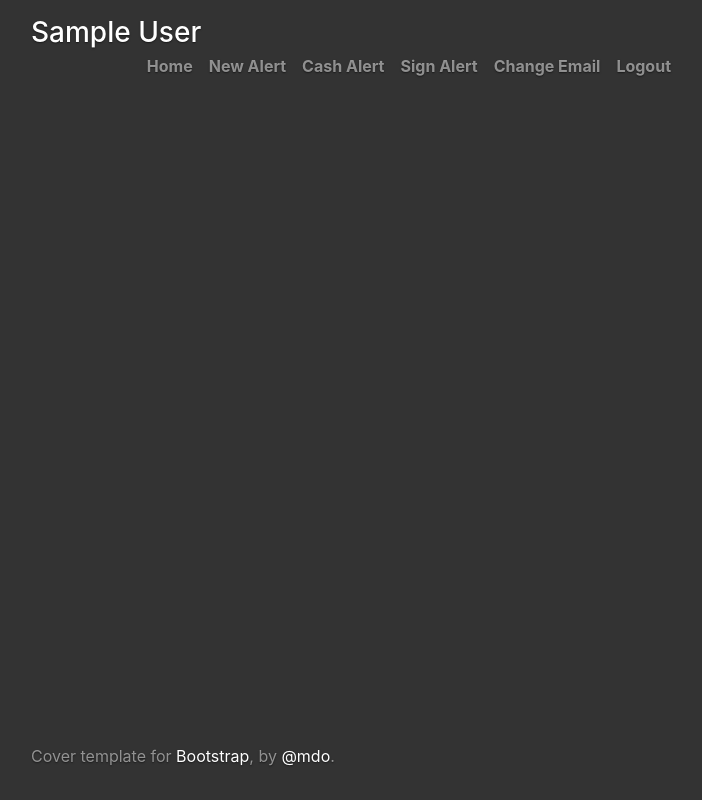
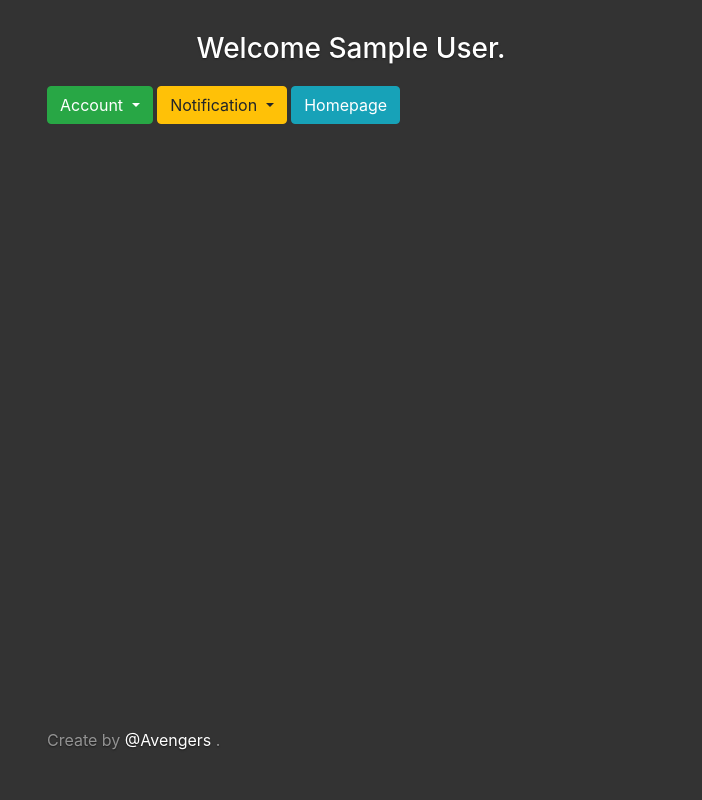
Before and after one commit to Alanspants/4920Avenger, a Flask app: page /sign_alert in a window 1280 px wide. Shown: the whole page, without its empty margins (289-991 px from the left). Run offline with Flask 2, Linux system fonts and the light colour scheme; the visitor is signed in with stand-in values (Sample User, id 1); data that the repository does not hold is empty; some libraries are stand-ins or nearby versions.

Commit message:
finished button function

```diff
--- /dev/null
+++ b/static/css/style-custom.css
@@ -0,0 +1,19 @@
+.btn-update{
+float:right;
+}
+
+.alert-card{
+margin-bottom: 20px;
+}
+
+.title{
+margin-bottom: 20px;
+}
+
+.table{
+margin-top: 20px;
+}
+
+.btn-home a{
+text-decoration: none;
+}
--- a/templates/base.html
+++ b/templates/base.html
@@ -30,34 +30,79 @@
         }
       }
 
+
+
+
+
+
+
+
+
     </style>
     <!-- Custom styles for this template -->
     <link href="cover.css" rel="stylesheet">
 </head>
 <body class="text">
 <div class="cover-container d-flex w-100 h-100 p-3 mx-auto flex-column">
+    <div class="cover-container d-flex w-100 h-100 p-3 mx-auto flex-column">
         <header class="masthead mb-auto">
             <div class="inner">
                 {% if session['email'] %}
-            <h3 class="masthead-brand">{{session['name']}}</h3>
+                <center><h3 class="title">Welcome {{session['name']}}.</h3></center>
                 {% endif %}
                 {% if not session['email'] %}
-            <h3 class="masthead-brand">Welcome</h3>
+                <center><h3 class="title">Welcome tourist.</h3></center>
                 {% endif %}
-            <nav class="nav nav-masthead justify-content-center">
+                <!--                <nav class="nav nav-masthead justify-content-center">-->
+                <!--                    {% if not session['email'] %}-->
+                <!--                    <a class="nav-link active" href="/register">Register</a>-->
+                <!--                    <a class="nav-link" href="/login">Login</a>-->
+                <!--                    {% endif %}-->
+                <!--                    {% if session['email'] %}-->
+                <!--                    <a class="nav-link" href="/">Home</a>-->
+                <!--                    <a class="nav-link" href="/new_alert">New Alert</a>-->
+                <!--                    <a class="nav-link" href="/cash_alert">Cash Alert</a>-->
+                <!--                    <a class="nav-link" href="/sign_alert">Sign Alert</a>-->
+                <!--                    <a class="nav-link" href="/change_email">Change Email</a>-->
+                <!--                    <a class="nav-link" href="/logout">Logout</a>-->
+                <!--                    {% endif %}-->
+                <!--                </nav>-->
+                <div class="btn-group">
+                    <button type="button" class="btn btn-success dropdown-toggle" data-toggle="dropdown"
+                            aria-haspopup="true" aria-expanded="false">
+                        Account
+                    </button>
+                    <div class="dropdown-menu">
+                        {% if session['email'] %}
+                        <a class="dropdown-item" href="#">{{session['email']}}</a>
+                        <div class="dropdown-divider"></div>
+                        <a class="dropdown-item" href="/change_email">Change Email</a>
+                        <a class="dropdown-item" href="/logout">Logout</a>
+                        {% endif %}
                         {% if not session['email'] %}
-                <a class="nav-link active" href="/register">Register</a>
-                <a class="nav-link" href="/login">Login</a>
+                        <a class="dropdown-item" href="/register">Register</a>
+                        <a class="dropdown-item" href="/login">Login</a>
                         {% endif %}
+                    </div>
+                </div>
                 {% if session['email'] %}
-                <a class="nav-link" href="/">Home</a>
-                <a class="nav-link" href="/new_alert">New Alert</a>
-                <a class="nav-link" href="/cash_alert">Cash Alert</a>
-                <a class="nav-link" href="/sign_alert">Sign Alert</a>
-                <a class="nav-link" href="/change_email">Change Email</a>
-                <a class="nav-link" href="/logout">Logout</a>
+                <div class="btn-group">
+                    <button type="button" class="btn btn-warning dropdown-toggle" data-toggle="dropdown"
+                            aria-haspopup="true" aria-expanded="false">
+                        Notification
+                    </button>
+                    <div class="dropdown-menu">
+                        <a class="dropdown-item" href="/new_alert">New Notification</a>
+                        <div class="dropdown-divider"></div>
+                        <a class="dropdown-item" href="/cash_alert">Cash rate</a>
+                        <a class="dropdown-item" href="/sign_alert">Sign rate</a>
+                    </div>
+
+                </div>
+                <div class="btn-group">
+                    <button type="button" class="btn btn-info btn-home"><a herf="/">Homepage</a></button>
+                </div>
                 {% endif %}
-            </nav>
             </div>
         </header>
 
@@ -75,10 +120,11 @@
 
         <footer class="mastfoot mt-auto">
             <div class="inner">
-            <p>Cover template for <a href="https://getbootstrap.com/">Bootstrap</a>, by <a
-                    href="https://twitter.com/mdo">@mdo</a>.</p>
+                <p>Create by <a
+                        href="">@Avengers </a>.</p>
             </div>
         </footer>
     </div>
+</div>
 </body>
 </html>
--- a/templates/html_reference.html
+++ b/templates/html_reference.html
@@ -10,3 +10,4 @@
         integrity="sha384-JjSmVgyd0p3pXB1rRibZUAYoIIy6OrQ6VrjIEaFf/nJGzIxFDsf4x0xIM+B07jRM"
         crossorigin="anonymous"></script>
 <link rel="stylesheet" href="{{url_for('static',filename='css/style.css')}}">
+<link rel="stylesheet" href="{{url_for('static',filename='css/style-custom.css')}}">
--- a/templates/sign_alert.html
+++ b/templates/sign_alert.html
@@ -2,7 +2,7 @@
 {% block content %}
 <div class="row">
     {% for sign_data in sign_data%}
-    <div class="col-sm-6">
+    <div class="col-sm-6 alert-card">
         <div class="card">
             <div class="card-body" style="background-color:#721c24">
                 <form action="/update_alert" , method="post">
@@ -10,21 +10,21 @@
                     <input type="hidden" name="currency" value="{{sign_data.currency}}">
                     <input type="hidden" name="rate_exchange" value="sign">
                     <div class="form-group row">
-                        <label for="bank_buy" class="col-sm-5 col-form-label">Bank Buy: </label>
-                        <div class="col-sm-7">
+                        <label for="bank_buy" class="col-sm-6 col-form-label">Bank Buy: </label>
+                        <div class="col-sm-6">
                             <input type="tel" class="form-control" id="bank_buy" name="bank_buy" required="required"
                                    pattern="\d+\.?\d*" placeholder="{{sign_data.price[0]}}">
                         </div>
                     </div>
 
                     <div class="form-group row">
-                        <label for="bank_sale" class="col-sm-5 col-form-label">Bank Sale: </label>
-                        <div class="col-sm-7">
+                        <label for="bank_sale" class="col-sm-6 col-form-label">Bank Sale: </label>
+                        <div class="col-sm-6">
                             <input type="tel" class="form-control" id="bank_sale" name="bank_sale" required="required"
                                    pattern="\d+\.?\d*" placeholder="{{sign_data.price[1]}}">
                         </div>
                     </div>
-                    <button type="submit" class="btn btn-primary">Update</button>
+                    <button type="submit" class="btn btn-primary btn-update">Update</button>
                 </form>
                 <form action="/delete_alert" method="post">
                     <input type="hidden" name="currency" value="{{sign_data.currency}}">
```
Also changed, not shown: templates/cash_alert.html (+6 -6 lines). Lines whose indentation alone changed are shown as unchanged.
